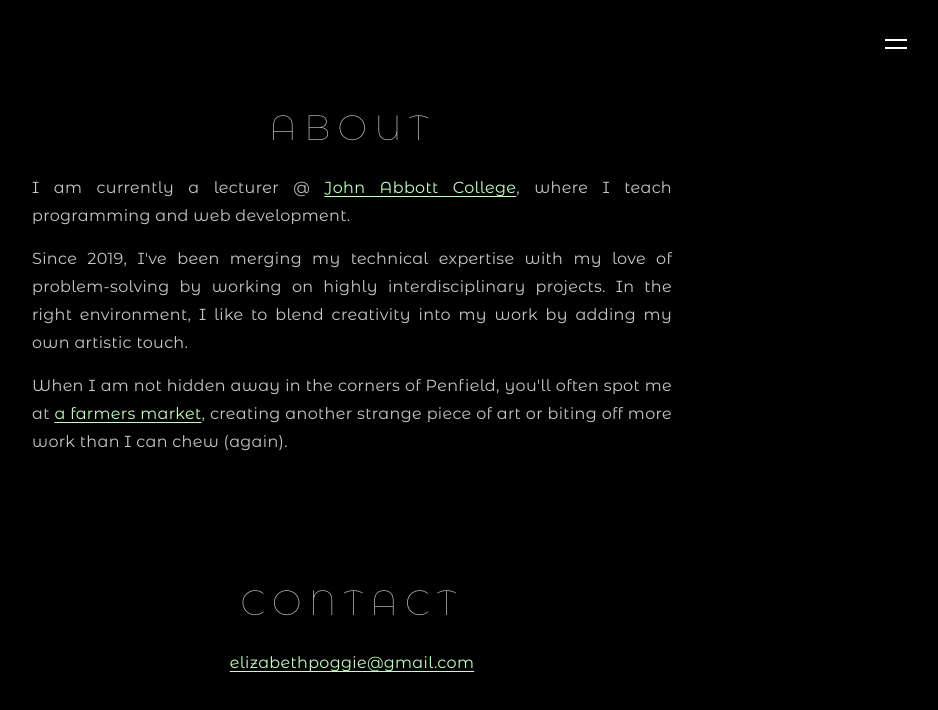
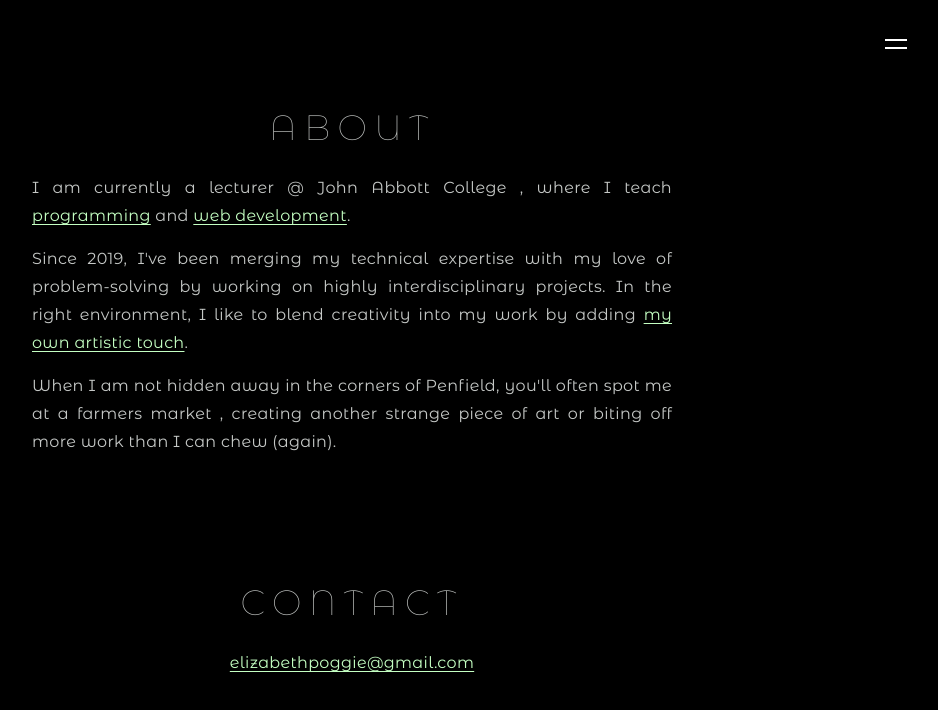
Before and after one commit to elizabeth-poggie/elizabeth-poggie, a Next.js app: page / in a window 1280 px wide. Shown: the top 710 px of the page, without its empty margins (338-1276 px from the left). Built offline with nearby package versions, Linux system fonts and the light colour scheme.

Commit message:
link fixes and css toggle

```diff
--- a/src/components/display/image/image.module.scss
+++ b/src/components/display/image/image.module.scss
@@ -3,7 +3,6 @@
 // Containers
 .defaultContainer {
   position: relative;
-  height: 100%;
 }
 
 .coverContainer {
--- a/src/views/home/home.tsx
+++ b/src/views/home/home.tsx
@@ -8,6 +8,7 @@ interface IProps {
   allCourses: INote[];
 }
 
+// TODO - make it so all these links navigate within the code base
 // TODO - maybe move this is a markdown file lol
 export function Home({ allCourses }: IProps) {
   return (
@@ -32,16 +33,25 @@ export function Home({ allCourses }: IProps) {
         </Text>
         <div className={styles.paragraphContainer}>
           <Text variant="p">
-            I am currently a lecturer @{" "}
+            I am currently a lecturer @ John Abbott College , where I teach{" "}
             <TextLink
               variant="p"
-              href="https://johnabbott.qc.ca/"
+              href="/notes/01-W24-intro-to-programming"
               decoration="underline"
               color="green"
             >
-              John Abbott College
+              programming
+            </TextLink>{" "}
+            and{" "}
+            <TextLink
+              variant="p"
+              href="/notes/01-user-interfaces"
+              decoration="underline"
+              color="green"
+            >
+              web development
             </TextLink>
-            , where I teach programming and web development.
+            .
           </Text>
         </div>
         <div className={styles.paragraphContainer}>
@@ -49,23 +59,23 @@ export function Home({ allCourses }: IProps) {
             Since 2019, I've been merging my technical expertise with my love of
             problem-solving by working on highly interdisciplinary projects. In
             the right environment, I like to blend creativity into my work by
-            adding my own artistic touch.
+            adding{" "}
+            <TextLink
+              variant="p"
+              href="/art"
+              decoration="underline"
+              color="green"
+            >
+              my own artistic touch
+            </TextLink>
+            .
           </Text>
         </div>
         <div className={styles.paragraphContainer}>
           <Text variant="p">
             When I am not hidden away in the corners of Penfield, you'll often
-            spot me at{" "}
-            <TextLink
-              variant="p"
-              href="http://marchesainteanne.ca/fr/acceuil/"
-              decoration="underline"
-              color="green"
-            >
-              a farmers market
-            </TextLink>
-            , creating another strange piece of art or biting off more work than
-            I can chew (again).
+            spot me at a farmers market , creating another strange piece of art
+            or biting off more work than I can chew (again).
           </Text>
         </div>
       </section>
```
